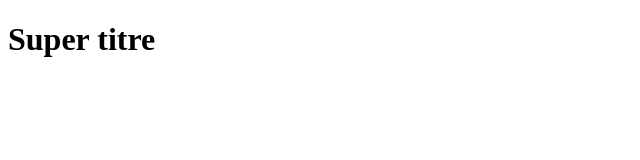
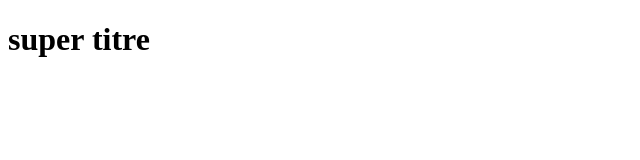
Before and after one commit to cabrel20/premierProjet, a plain HTML site: page index.html in a window 1280 px wide. Shown: the full height of the page, 0-640 px from the left. Drawn offline with Linux system fonts and the light colour scheme.

Commit message:
modification du fichier index.html

```diff
--- a/index.html
+++ b/index.html
@@ -7,6 +7,6 @@
     <title>Document</title>
   </head>
   <body>
-    <h1>Super titre</h1>
+    <h1>super titre</h1>
   </body>
 </html>
```
